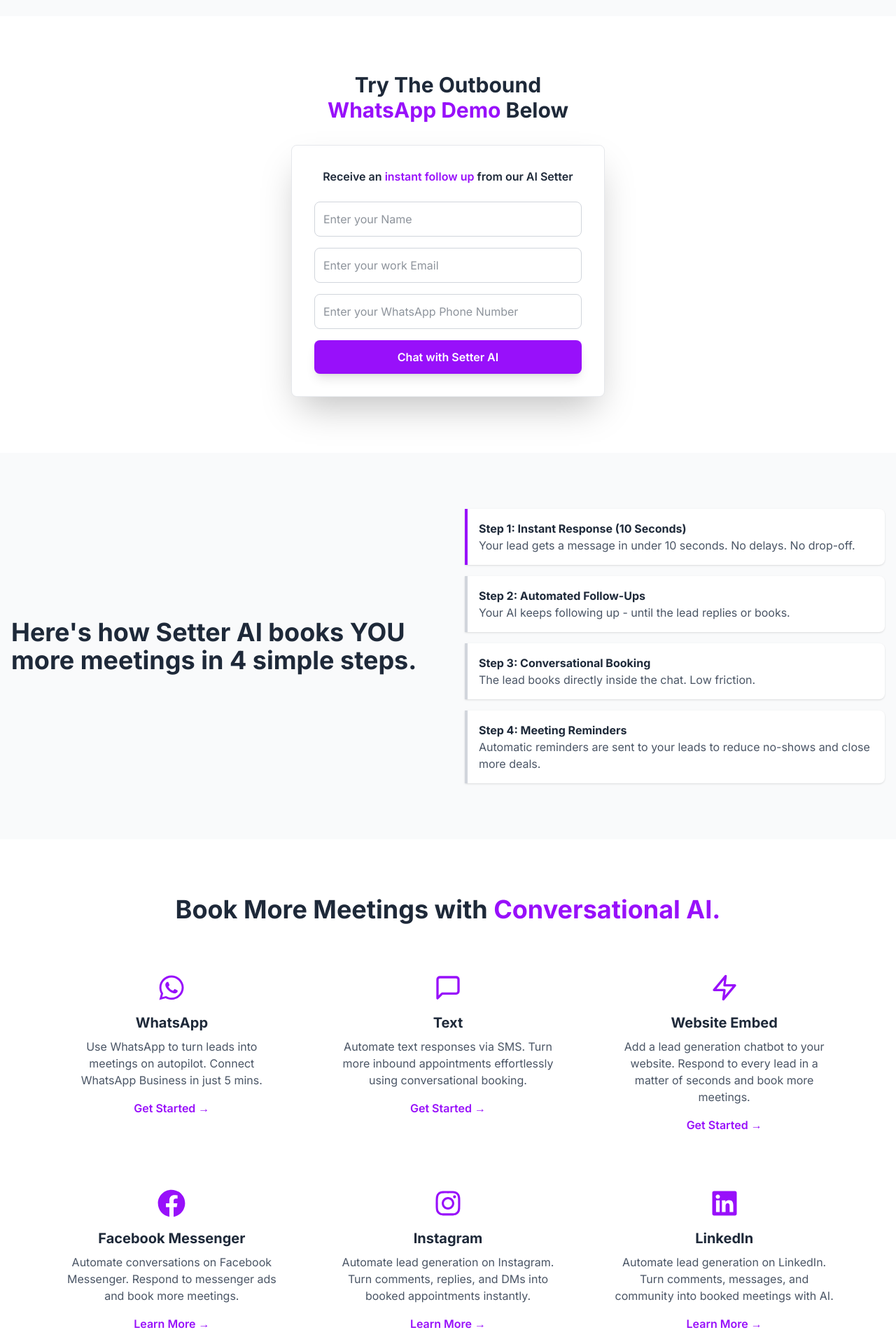
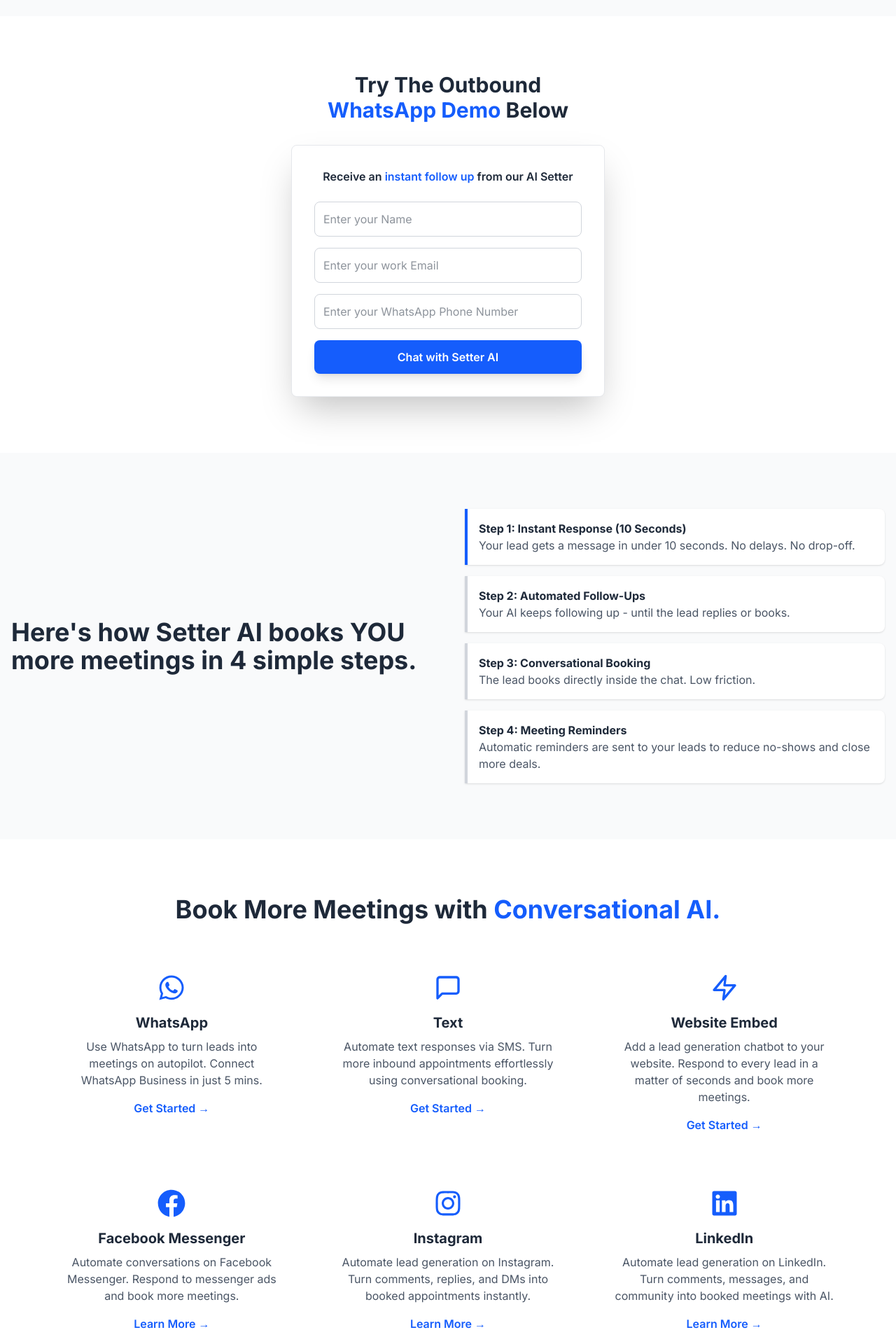
Before and after one commit to capitanbarbosa/setthesale-us, a Next.js app: page /home-3 in a window 1280 px wide. Shown: the part 3700-5620 px from the top of the page at 70% size. Built offline with nearby package versions, Linux system fonts and the light colour scheme.

Commit message:
blue paint

```diff
--- a/src/app/home-3/page.js
+++ b/src/app/home-3/page.js
@@ -184,11 +184,11 @@
           <h2 className="text-3xl font-bold">
             Try The Outbound
             <br />
-            <span className="text-purple-600">WhatsApp Demo</span> Below
+            <span className="text-blue-600">WhatsApp Demo</span> Below
           </h2>
           <div className="mt-8 bg-white p-8 rounded-lg shadow-2xl border border-gray-200">
             <p className="font-semibold">
-              Receive an <span className="text-purple-600">instant follow up</span> from
+              Receive an <span className="text-blue-600">instant follow up</span> from
               our AI Setter
             </p>
             <form className="mt-6 space-y-4">
@@ -207,7 +207,7 @@
                 placeholder="Enter your WhatsApp Phone Number"
                 className="w-full p-3 border border-gray-300 rounded-lg"
               />
-              <button className="w-full bg-purple-600 text-white font-semibold py-3 rounded-lg shadow-lg hover:bg-purple-700 transition-colors">
+              <button className="w-full bg-blue-600 text-white font-semibold py-3 rounded-lg shadow-lg hover:bg-blue-700 transition-colors">
                 Chat with Setter AI
               </button>
             </form>
@@ -222,7 +222,7 @@
             Here's how Setter AI books YOU more meetings in 4 simple steps.
           </h2>
           <div className="space-y-4">
-            <div className="p-4 border-l-4 border-purple-600 bg-white rounded-r-lg shadow">
+            <div className="p-4 border-l-4 border-blue-600 bg-white rounded-r-lg shadow">
               <h3 className="font-bold">Step 1: Instant Response (10 Seconds)</h3>
               <p className="text-gray-600">
                 Your lead gets a message in under 10 seconds. No delays. No
@@ -254,72 +254,72 @@
       {/* Book More Meetings... */}
       <section className="py-20 px-4 text-center">
         <h2 className="text-4xl font-bold">
-          Book More Meetings with <span className="text-purple-600">Conversational AI.</span>
+          Book More Meetings with <span className="text-blue-600">Conversational AI.</span>
         </h2>
         <div className="mt-12 grid md:grid-cols-3 gap-8 max-w-6xl mx-auto">
           <div className="p-6">
-            <FaWhatsapp size={40} className="mx-auto text-purple-600" />
+            <FaWhatsapp size={40} className="mx-auto text-blue-600" />
             <h3 className="mt-4 font-bold text-xl">WhatsApp</h3>
             <p className="mt-2 text-gray-600">
               Use WhatsApp to turn leads into meetings on autopilot. Connect
               WhatsApp Business in just 5 mins.
             </p>
-            <a href="#" className="mt-4 inline-block text-purple-600 font-semibold">
+            <a href="#" className="mt-4 inline-block text-blue-600 font-semibold">
               Get Started →
             </a>
           </div>
           <div className="p-6">
-            <FiMessageSquare size={40} className="mx-auto text-purple-600" />
+            <FiMessageSquare size={40} className="mx-auto text-blue-600" />
             <h3 className="mt-4 font-bold text-xl">Text</h3>
             <p className="mt-2 text-gray-600">
               Automate text responses via SMS. Turn more inbound appointments
               effortlessly using conversational booking.
             </p>
-            <a href="#" className="mt-4 inline-block text-purple-600 font-semibold">
+            <a href="#" className="mt-4 inline-block text-blue-600 font-semibold">
               Get Started →
             </a>
           </div>
           <div className="p-6">
-            <FiZap size={40} className="mx-auto text-purple-600" />
+            <FiZap size={40} className="mx-auto text-blue-600" />
             <h3 className="mt-4 font-bold text-xl">Website Embed</h3>
             <p className="mt-2 text-gray-600">
               Add a lead generation chatbot to your website. Respond to every
               lead in a matter of seconds and book more meetings.
             </p>
-            <a href="#" className="mt-4 inline-block text-purple-600 font-semibold">
+            <a href="#" className="mt-4 inline-block text-blue-600 font-semibold">
               Get Started →
             </a>
           </div>
           <div className="p-6">
-            <FaFacebook size={40} className="mx-auto text-purple-600" />
+            <FaFacebook size={40} className="mx-auto text-blue-600" />
             <h3 className="mt-4 font-bold text-xl">Facebook Messenger</h3>
             <p className="mt-2 text-gray-600">
               Automate conversations on Facebook Messenger. Respond to
               messenger ads and book more meetings.
             </p>
-            <a href="#" className="mt-4 inline-block text-purple-600 font-semibold">
+            <a href="#" className="mt-4 inline-block text-blue-600 font-semibold">
               Learn More →
             </a>
           </div>
           <div className="p-6">
-            <FaInstagram size={40} className="mx-auto text-purple-600" />
+            <FaInstagram size={40} className="mx-auto text-blue-600" />
             <h3 className="mt-4 font-bold text-xl">Instagram</h3>
             <p className="mt-2 text-gray-600">
               Automate lead generation on Instagram. Turn comments, replies,
               and DMs into booked appointments instantly.
             </p>
-            <a href="#" className="mt-4 inline-block text-purple-600 font-semibold">
+            <a href="#" className="mt-4 inline-block text-blue-600 font-semibold">
               Learn More →
             </a>
           </div>
           <div className="p-6">
-            <FaLinkedin size={40} className="mx-auto text-purple-600" />
+            <FaLinkedin size={40} className="mx-auto text-blue-600" />
             <h3 className="mt-4 font-bold text-xl">LinkedIn</h3>
             <p className="mt-2 text-gray-600">
               Automate lead generation on LinkedIn. Turn comments, messages,
               and community into booked meetings with AI.
             </p>
-            <a href="#" className="mt-4 inline-block text-purple-600 font-semibold">
+            <a href="#" className="mt-4 inline-block text-blue-600 font-semibold">
               Learn More →
             </a>
           </div>
@@ -347,12 +347,12 @@
             className="rounded-lg shadow-2xl"
           />
            <div className="absolute inset-0 flex items-center justify-center">
-            <button className="bg-purple-600 p-4 rounded-full text-white shadow-lg">
+            <button className="bg-blue-600 p-4 rounded-full text-white shadow-lg">
               <FaPlay className="w-8 h-8" />
             </button>
           </div>
         </div>
-        <button className="mt-8 bg-purple-600 text-white font-semibold py-3 px-6 rounded-lg shadow-lg hover:bg-purple-700 transition-colors">
+        <button className="mt-8 bg-blue-600 text-white font-semibold py-3 px-6 rounded-lg shadow-lg hover:bg-blue-700 transition-colors">
           Get me a demo
         </button>
       </section>
```
